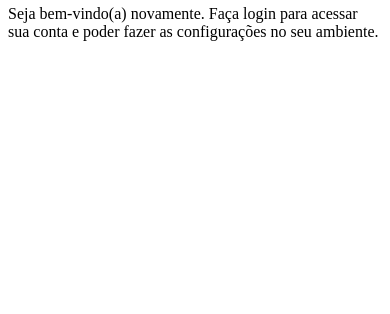
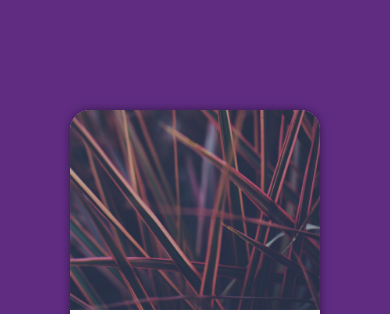
Before and after one commit to heltonp21/projeto-login, a plain HTML site: page index.html in a window 390 px wide. Shown: the part 62-376 px from the top of the page. Drawn offline with Linux system fonts and the light colour scheme.

Commit message:
mobile first do projeto

```diff
--- a/estilos/style.css
+++ b/estilos/style.css
@@ -5,3 +5,50 @@
     Verde: #49a09d
     Lilás: #5f2c82
 */
+
+* {
+    font-family: system-ui, -apple-system, BlinkMacSystemFont, 'Segoe UI', Roboto, Oxygen, Ubuntu, Cantarell, 'Open Sans', 'Helvetica Neue', sans-serif;
+    padding: 0px;
+    margin: 0px;
+    box-sizing: border-box;
+}
+
+body, html {
+    background-color: #5f2c82;
+    height: 100vh;
+    width: 100vw;
+}
+
+main {
+    position: relative;
+    height: 100vh;
+    width: 100vw;
+}
+
+section#login {
+    position: absolute;
+    top: 50%;
+    left: 50%;
+    transform: translate(-50%, -50%);
+    overflow: hidden;
+
+    background-color: white;
+    width: 250px;
+    height: 500px;
+    border-radius: 20px;
+    box-shadow: 0px 0px 10px rgba(0, 0, 0, 0.459);
+}
+
+section#login > div#imagem {
+    display: block;
+    background: #5f2c82 url(../imagens/fundo.jpg) no-repeat;
+    background-size: cover;
+    background-position: left bottom;
+    height: 200px;
+}
+
+section#login > div#formulario {
+    display: block;
+    padding: 10px;
+
+}
```
